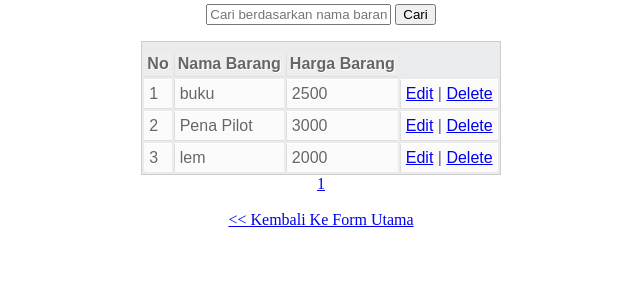
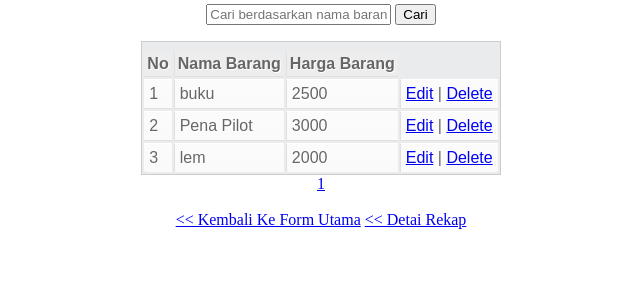
Before and after one commit to AkasSakti/penjualan, a PHP site: page /barang/view_barang.php in a window 1280 px wide. Shown: the part 149-449 px from the top of the page, without its empty margins (319-959 px from the left). Run offline with PHP 8.4, Linux system fonts and the light colour scheme; a user stored in the database is signed in; data comes from the database, SQL or seed files in the repository.

Commit message:
view_barang.php
add relational to rekap.php

```diff
--- a/barang/view_barang.php
+++ b/barang/view_barang.php
@@ -78,6 +78,7 @@ session_start();
 <br>
 <div align="center">
     <a href="input_barang.php" > &lt;&lt; Kembali Ke Form Utama</a>
+    <a href="rekap.php" > &lt;&lt; Detai Rekap</a>
 </div>
 </body>
 </html>
```
